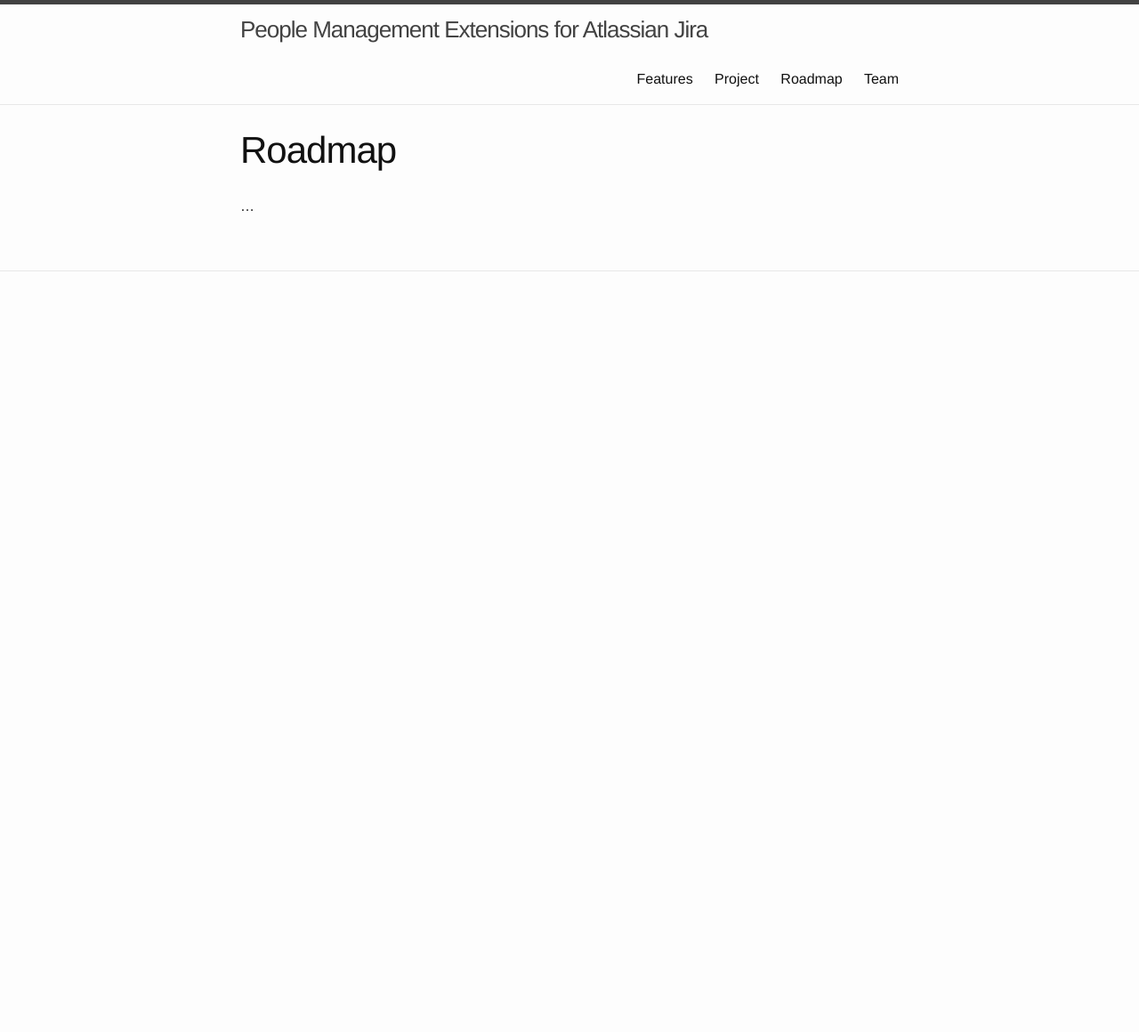
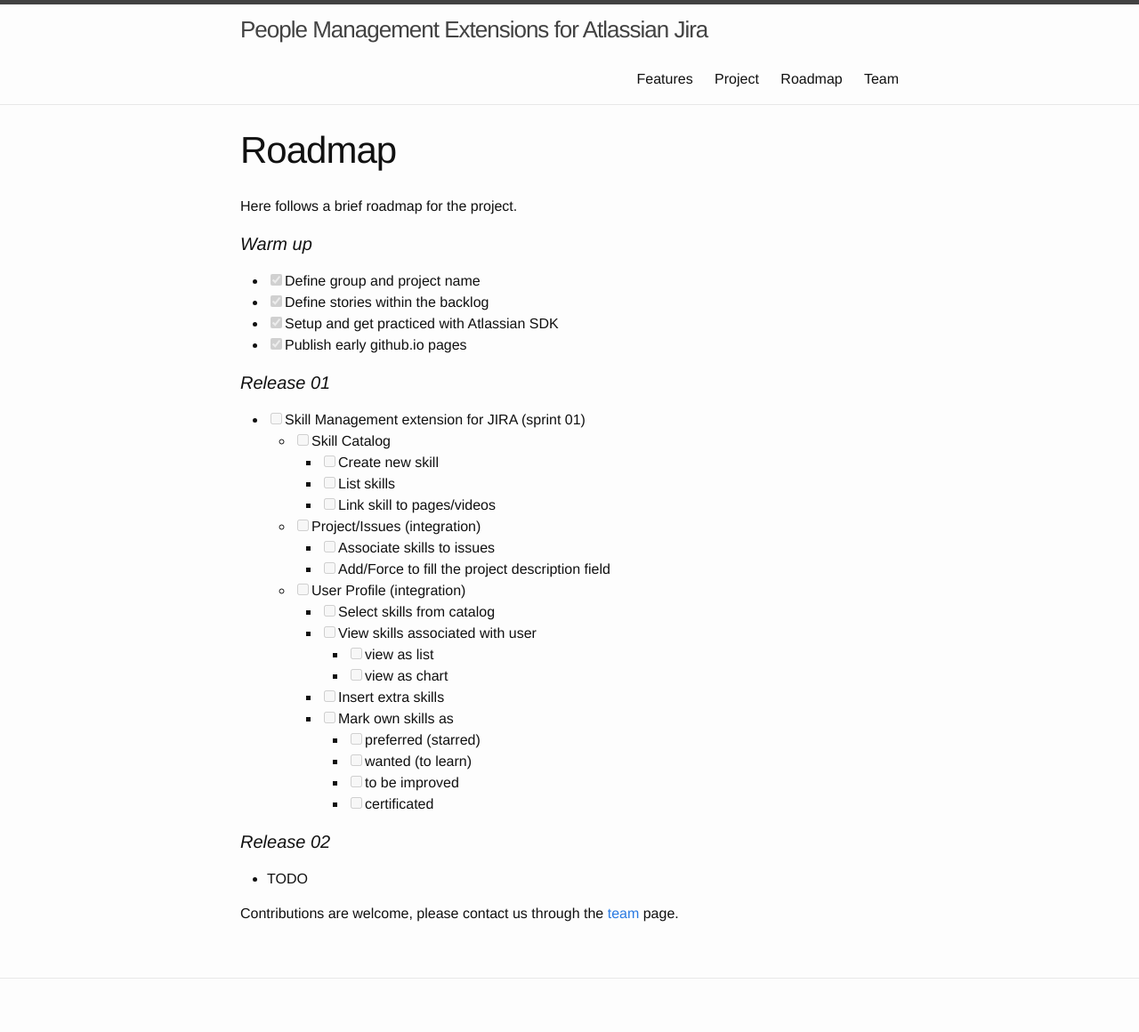
Before and after one commit to 0xbuidlman/site, a Jekyll site: the page built from roadmap.md, in a window 1280 px wide. Shown: the whole page at 89% size. Built offline with Jekyll 4.4.1, drawn with Linux system fonts in a browser that asks for light colours; before the commit the page ends 900 px from its top, so only the background shows below that.

Commit message:
Added early roadmap.md page.

```diff
--- a/roadmap.md
+++ b/roadmap.md
@@ -4,4 +4,40 @@ title: Roadmap
 permalink: /roadmap/
 ---
 
-...
+Here follows a brief roadmap for the project.
+
+#### _Warm up_
+
+- [x] Define group and project name
+- [x] Define stories within the backlog
+- [x] Setup and get practiced with Atlassian SDK
+- [x] Publish early github.io pages
+
+#### _Release 01_
+
+- [ ] Skill Management extension for JIRA (sprint 01)
+  - [ ] Skill Catalog
+    - [ ] Create new skill
+    - [ ] List skills
+    - [ ] Link skill to pages/videos
+  - [ ] Project/Issues (integration)
+    - [ ] Associate skills to issues
+    - [ ] Add/Force to fill the project description field
+  - [ ] User Profile (integration)
+    - [ ] Select skills from catalog
+    - [ ] View skills associated with user
+      - [ ] view as list
+      - [ ] view as chart
+    - [ ] Insert extra skills
+    - [ ] Mark own skills as
+      - [ ] preferred (starred)
+      - [ ] wanted (to learn)
+      - [ ] to be improved
+      - [ ] certificated
+
+#### _Release 02_
+
+ - TODO
+
+Contributions are welcome, please contact us through the
+[team](/site/team/) page.
```
